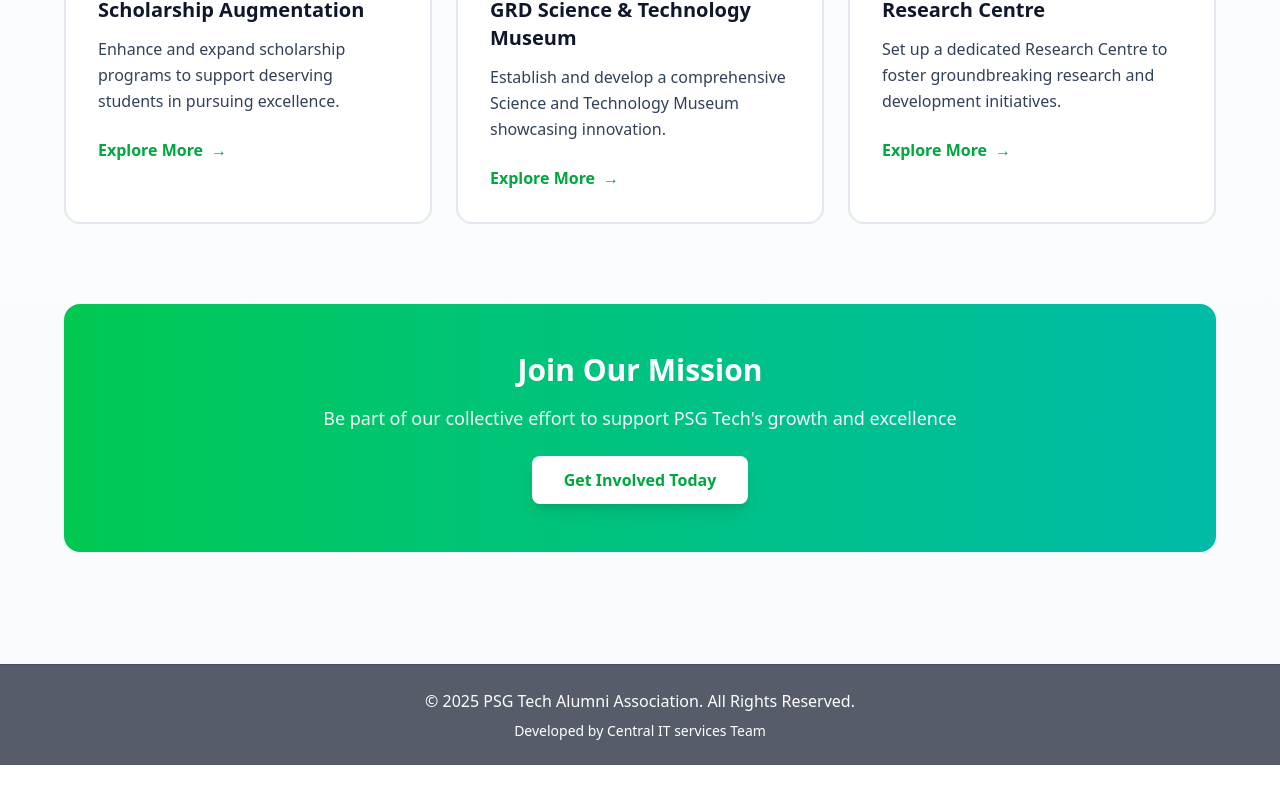
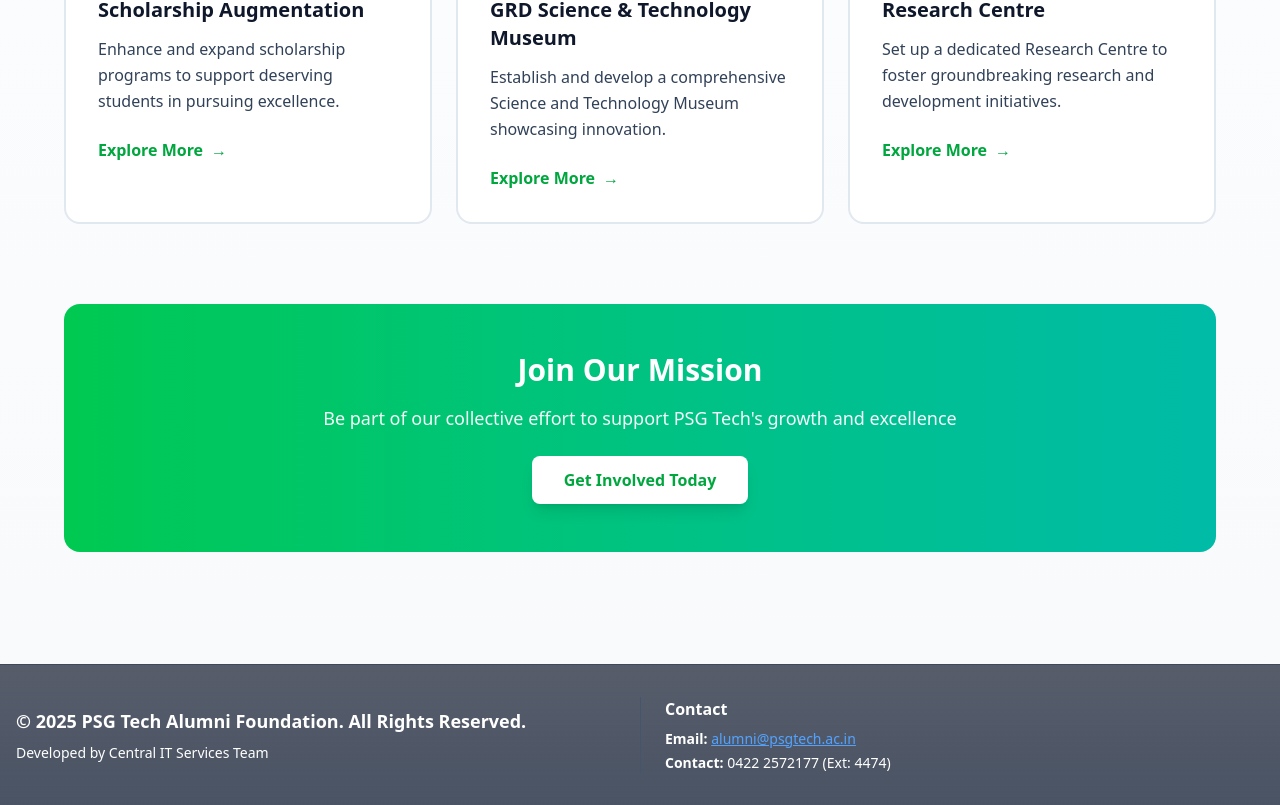
Before and after one commit to Vijay-Psgtech/Psg_Alumni_Foundation, a React (Vite) app: page / in a window 1280 px wide. Shown: the part 4656-5461 px from the top of the page. Before the commit the page ends 5421 px from the top, so only its background shows below. Built offline with nearby package versions, Linux system fonts and the light colour scheme.

Commit message:
Footer contact details has been added.

```diff
--- a/src/components/Footer.jsx
+++ b/src/components/Footer.jsx
@@ -4,19 +4,40 @@ import { motion } from "framer-motion";
 const Footer = () => {
   return (
     <motion.footer
-      className="text-white py-6 backdrop-blur-2xl bg-slate-900/70 border-t border-slate-700/50"
+      className="text-white py-8 px-4 backdrop-blur-2xl bg-gradient-to-b from-slate-900/70 to-slate-800/80 border-t border-slate-700/50 shadow-lg"
       initial={{ opacity: 0 }}
       animate={{ opacity: 1 }}
       transition={{ duration: 1 }}
     >
-      <div className="container mx-auto px-4 text-center text-md">
-        <p className="text-white">
-          © {new Date().getFullYear()} PSG Tech Alumni Association. All Rights
-          Reserved.
-        </p>
-        <p className="text-sm mt-2 text-white">
-          Developed by Central IT services Team
-        </p>
+      <div className="container mx-auto flex flex-col md:flex-row justify-between items-center text-center md:text-left">
+        <div className="mb-4 md:mb-0 flex-1">
+          <p className="font-semibold text-lg">
+            © {new Date().getFullYear()} PSG Tech Alumni Foundation. All Rights Reserved.
+          </p>
+          <p className="text-sm mt-2">
+            Developed by Central IT Services Team
+          </p>
+        </div>
+        <div className="flex-1">
+          <div className="border-t border-slate-600 pt-4 md:pt-0 md:border-t-0 md:border-l md:pl-6">
+            <h3 className="text-md font-semibold mb-2">Contact</h3>
+            <ul className="text-sm space-y-1">
+              <li>
+                <span className="font-semibold">Email:</span>{" "}
+                <a
+                  href="mailto:alumni@psgtech.ac.in"
+                  className="text-blue-400 hover:text-blue-300 underline transition"
+                >
+                  alumni@psgtech.ac.in
+                </a>
+              </li>
+              <li>
+                <span className="font-semibold">Contact:</span>{" "}
+                  0422 2572177 (Ext: 4474)
+              </li>
+            </ul>
+          </div>
+        </div>
       </div>
     </motion.footer>
   );
```
